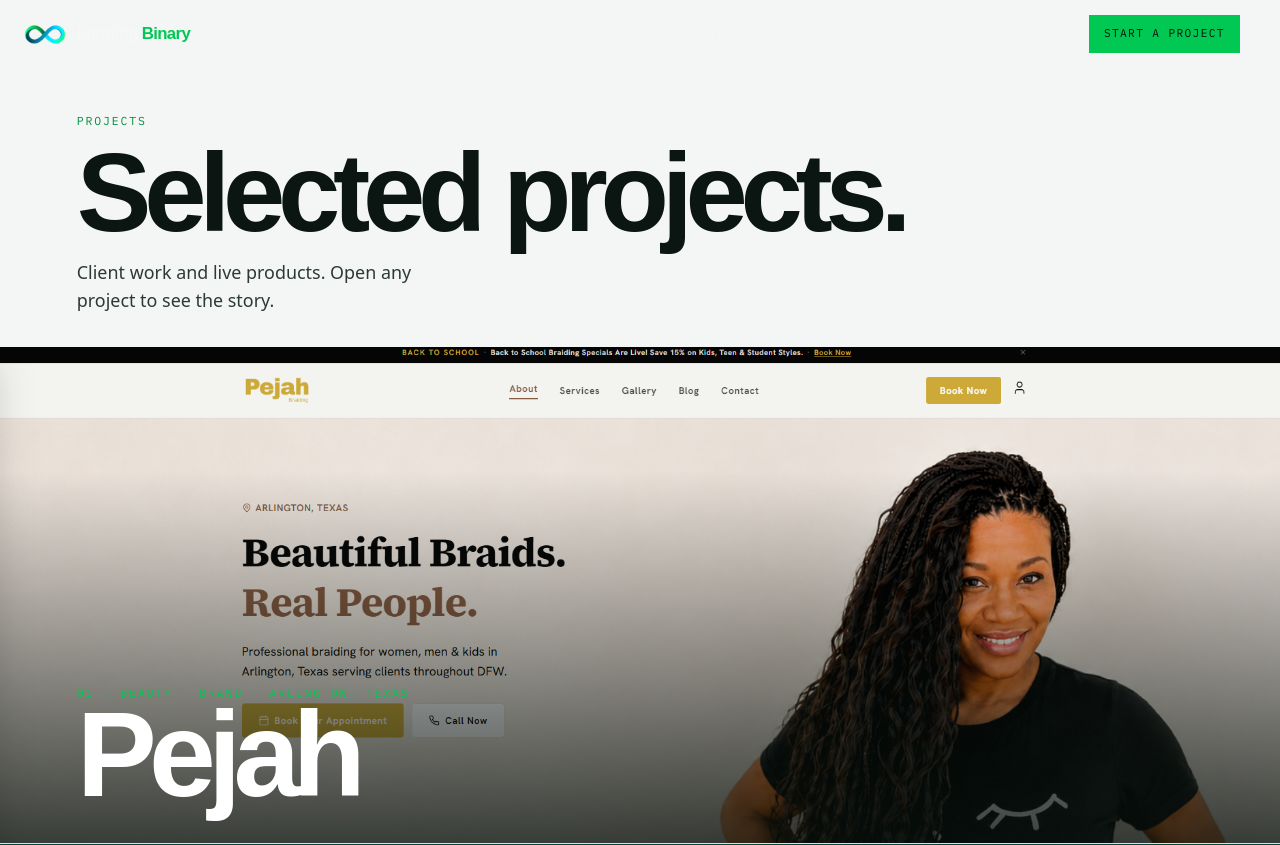
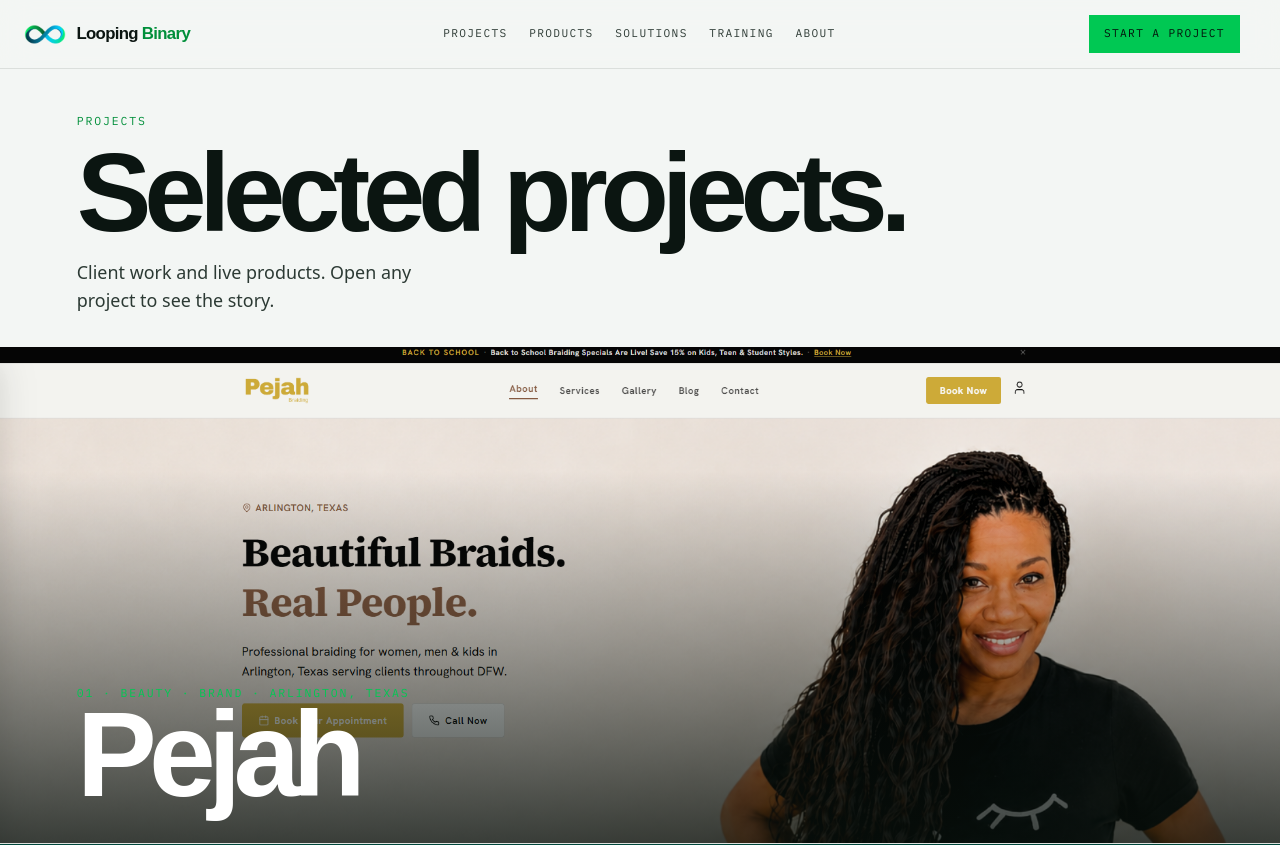
Before and after one commit to tatohmodest/loopingbinary, a Next.js app: page /work in a window 1280 px wide. Shown: the top 845 px of the page. Built offline with nearby package versions, Linux system fonts and the light colour scheme; a web font is replaced by a local one.

Commit message:
Keep solid nav on inner pages so links stay readable
On light routes the transparent hero nav would wash out; solid ink
nav is now forced off the homepage while the dark hero still gets
the light inverted treatment until scroll.

Co-authored-by: tatohmodest <tatohmodest@users.noreply.github.com>

```diff
--- a/components/Nav.tsx
+++ b/components/Nav.tsx
@@ -2,6 +2,7 @@
 
 import { useEffect, useState } from "react";
 import Link from "next/link";
+import { usePathname } from "next/navigation";
 import BrandMark from "@/components/BrandMark";
 
 const LINKS = [
@@ -13,15 +14,22 @@ const LINKS = [
 ] as const;
 
 export default function Nav() {
+  const pathname = usePathname();
   const [open, setOpen] = useState(false);
   const [scrolled, setScrolled] = useState(false);
+  const onHome = pathname === "/";
+  const solid = !onHome || scrolled || open;
 
   useEffect(() => {
-    const onScroll = () => setScrolled(window.scrollY > 12);
+    if (!onHome) {
+      setScrolled(false);
+      return;
+    }
+    const onScroll = () => setScrolled(window.scrollY > 24);
     onScroll();
     window.addEventListener("scroll", onScroll, { passive: true });
     return () => window.removeEventListener("scroll", onScroll);
-  }, []);
+  }, [onHome]);
 
   useEffect(() => {
     document.body.style.overflow = open ? "hidden" : "";
@@ -42,7 +50,7 @@ export default function Nav() {
 
   return (
     <>
-      <header className={`top${scrolled ? " is-solid" : ""}`}>
+      <header className={`top${solid ? " is-solid" : ""}`}>
         <Link href="/" className="top-mark" aria-label="Looping Binary home" onClick={close}>
           <BrandMark variant="infinity" />
           <span className="top-word">
```
